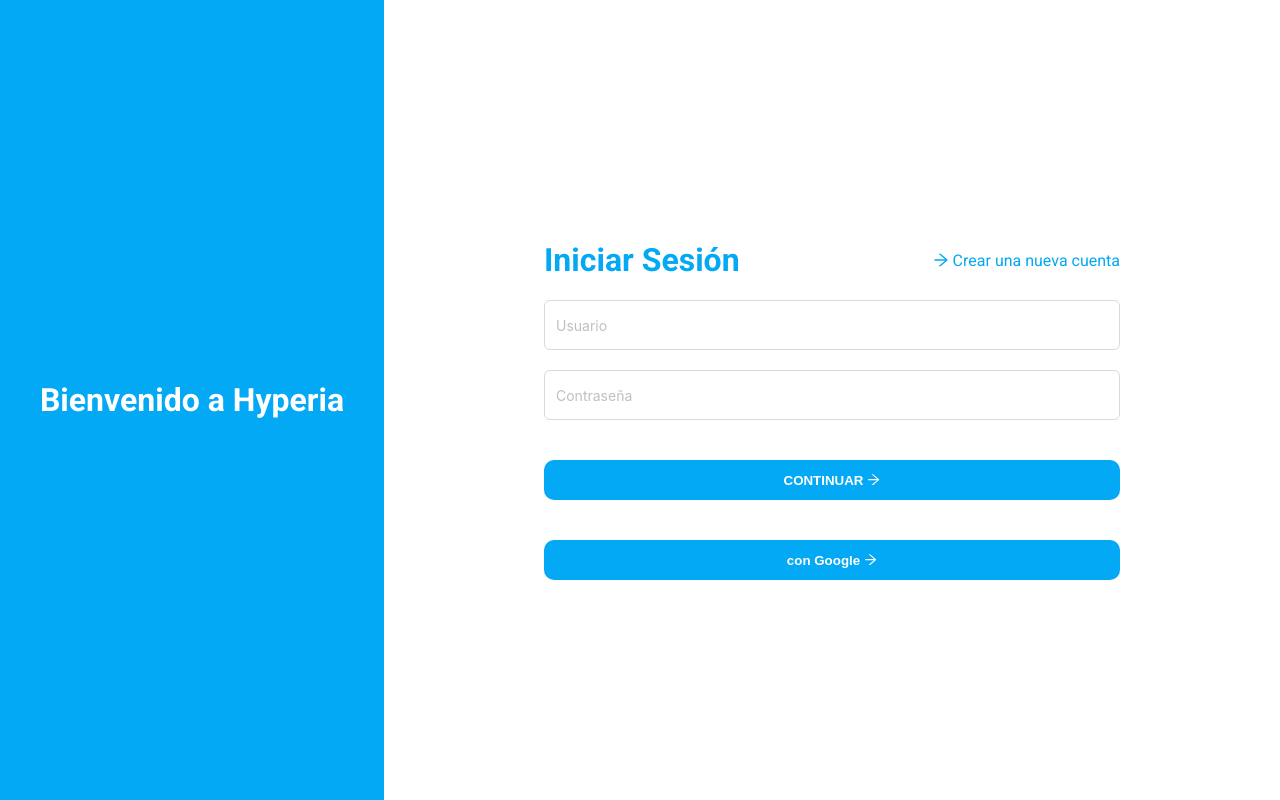
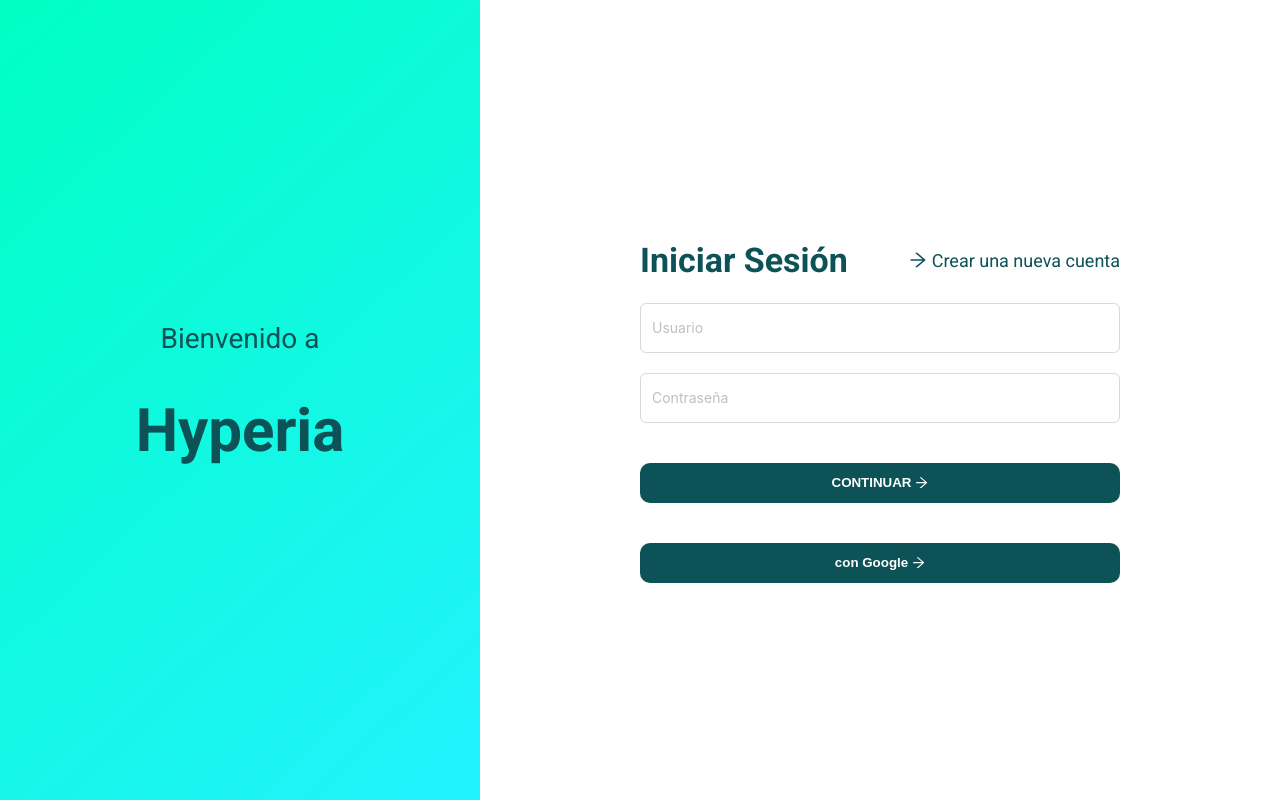
Before and after one commit to gersonhypelead/hyperia, a React (Create React App) app: page /login in a window 1280 px wide. Built offline with nearby package versions, Linux system fonts and the light colour scheme.

Commit message:
css cambios

```diff
--- a/src/pages/login/Login.tsx
+++ b/src/pages/login/Login.tsx
@@ -40,7 +40,8 @@ const Login = () => {
   return (
     <div className="container">
       <div className="left">
-        <h1>Bienvenido a Hyperia</h1>
+        <p>Bienvenido a </p>
+        <h1>Hyperia</h1>
       </div>
       <div className="right">
         {
--- a/src/pages/login/style.css
+++ b/src/pages/login/style.css
@@ -8,13 +8,13 @@
   flex-direction: column;
   align-items: center;
   justify-content: center;
-  background-color: #03a9f4;
-  width: 40%;
+  background-color: #0C5257;
+  width: 100%;
   color: white;
 }
 
 .right {
-  width: 60%;
+  width: 20%;
   display: flex;
   flex-direction: column;
   padding: 40px;
--- a/src/pages/register/style.css
+++ b/src/pages/register/style.css
@@ -8,36 +8,90 @@
   flex-direction: column;
   align-items: center;
   justify-content: center;
-  background-color: #03a9f4;
-  width: 40%;
+  background: linear-gradient(137deg, rgba(0, 255, 194, 1) 0%, rgba(34, 242, 255, 1) 100%);
+  width: 50%;
   color: white;
+}
+.left h1{
+  font-size: 60px;
+  color: #0C5257;
+}
+.left p, .left h3{
+  font-size: 28px;
+  margin-bottom: 0px;
+  color: #0C5257;
 }
 
 .right {
-  width: 60%;
+  width: 50%;
   display: flex;
   flex-direction: column;
   padding: 48px 160px;
   align-items: center;
   justify-content: center;
 }
+.right h1{
+  font-size: 34px;
+  color: #0C5257 !important;
+}
+.right a{
+  font-size: 18px;
+  color: #0C5257 !important;
+}
+.right a:hover{
+  background: linear-gradient(137deg, rgba(34, 242, 255, 1) 0%, rgba(0, 255, 194, 1) 100%);
+  -webkit-background-clip: text;
+  -webkit-text-fill-color: transparent;
+  background-clip: text;
+  color: transparent;
+  transition: 1s ease-in-out;
+}
+
 .input_box {
   width: 100%;
   display: flex;
   flex-direction: column;
   gap: 20px;
+  outline: none;
+  transition: border-color 0.4s ease;
 }
+.input_box input:hover, .input_box input:active{
+  border: rgba(34, 242, 255, 1) 1px solid;
+}
+
 .btn_box {
   width: 100%;
   margin-top: 40px;
 }
 .login_btn {
   width: 100%;
-  background-color: #03a9f4;
+  background-color: #0C5257;
   border-radius: 10px;
   border: none;
   height: 40px;
   color: white;
   font-weight: 700;
   cursor: pointer;
+  position: relative;
+  overflow: hidden;
+  transition: color 0.4s ease;
+  z-index: 1;
 }
+.login_btn::after {
+  content: "";
+  position: absolute;
+  top: 100%;
+  left: 0;
+  width: 100%;
+  height: 100%;
+  background: linear-gradient(137deg, rgba(34, 242, 255, 1) 0%, rgba(0, 255, 194, 1) 100%);
+  transition: top 0.4s ease;
+  z-index: -1; /* Asegura que el gradiente esté detrás del contenido */
+}
+
+.login_btn:hover::after {
+  top: 0;
+}
+.login_btn:hover {
+  color: #0C5257; /* Cambia el color del texto al hacer hover */
+}
```
